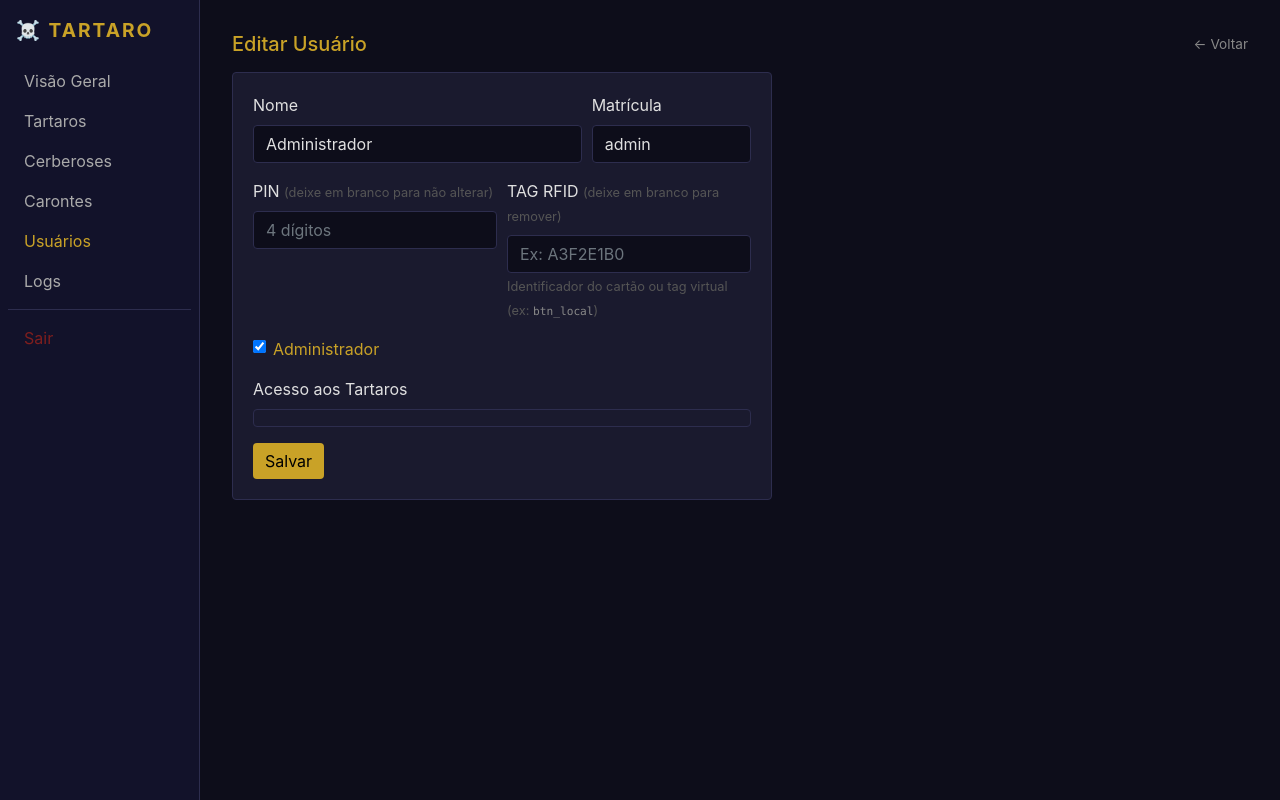
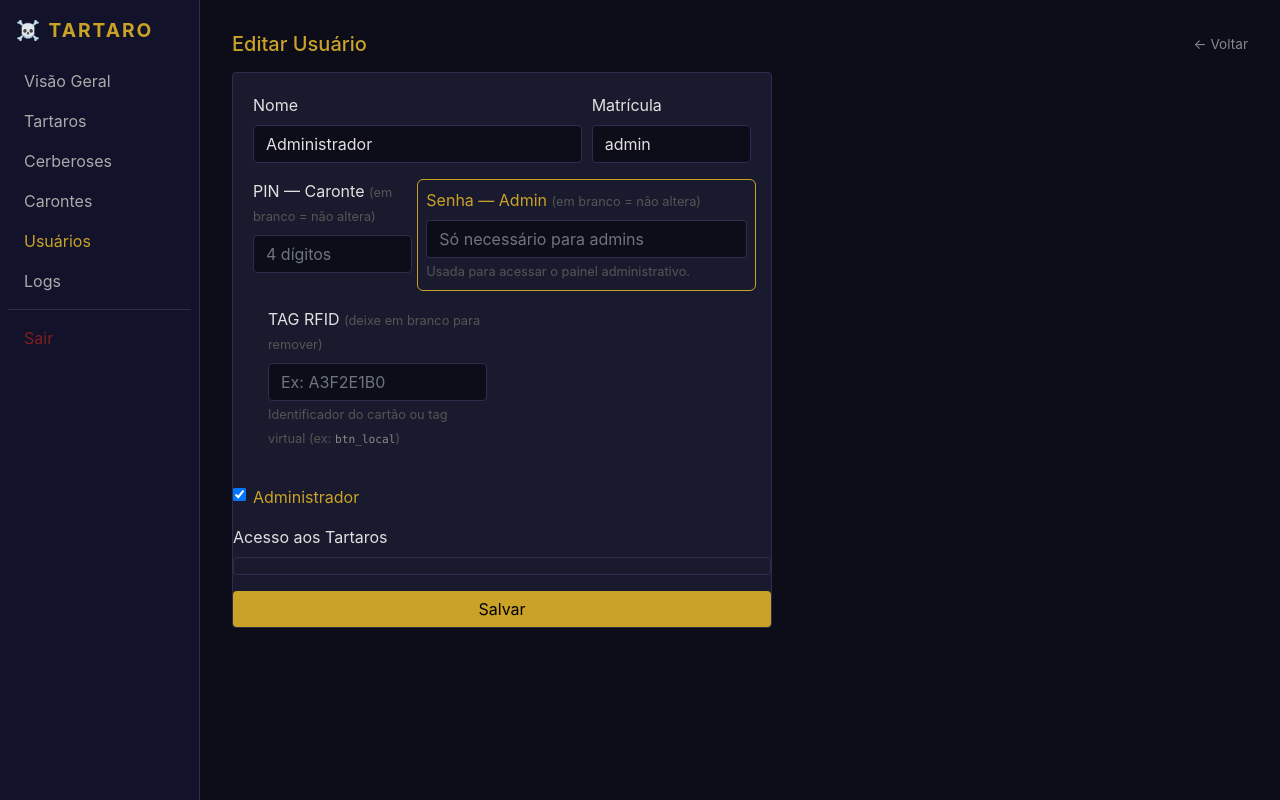
Before and after one commit to LAICA-IFRN/Access-NG, a Flask app: page /admin/usuarios/1/editar in a window 1280 px wide. Run offline with Flask 3, Linux system fonts and the light colour scheme; the visitor is signed in with stand-in values (Sample User, id 1); data comes from the database, SQL or seed files in the repository; data that the repository does not hold is empty; some libraries are stand-ins or nearby versions.

Commit message:
Inserindo senha maior que um pin

```diff
--- a/Sistema/Model.py
+++ b/Sistema/Model.py
@@ -43,6 +43,7 @@ class Usuario(Base):
     nome: Mapped[str] = mapped_column(String(50))
     matricula: Mapped[str] = mapped_column(String(50))
     pin: Mapped[str] = mapped_column(String(4))
+    senha: Mapped[Optional[str]] = mapped_column(String(200), nullable=True)
     admin: Mapped[bool] = mapped_column(Boolean)
     tag: Mapped["TAG"] = relationship(back_populates="usuario")
     mac: Mapped["MAC"] = relationship(back_populates="usuario")
@@ -146,6 +147,8 @@ def _add_column_if_missing(table: str, column: str, col_type: str):
             conn.commit()
 
 
+_add_column_if_missing('usuarios', 'senha', 'VARCHAR(200)')
+
 for _table in ('cerberoses', 'carontes'):
     _add_column_if_missing(_table, 'status', 'VARCHAR(20)')
     _add_column_if_missing(_table, 'last_seen', 'DATETIME')
--- a/Sistema/api.py
+++ b/Sistema/api.py
@@ -3,6 +3,7 @@ from flask import (Flask, render_template, jsonify, request,
                    session, redirect, url_for, flash, abort)
 from flask_bootstrap import Bootstrap
 from werkzeug.middleware.proxy_fix import ProxyFix
+from werkzeug.security import generate_password_hash, check_password_hash
 from functools import wraps
 from sqlalchemy import or_
 import datetime
@@ -690,13 +691,21 @@ def caronte_logout():
 def admin_login():
     if request.method == 'POST':
         matricula = request.form.get('matricula', '').strip()
-        pin = request.form.get('pin', '').strip()
+        senha = request.form.get('senha', '').strip()
         usuario = db.query(Usuario).filter(
             Usuario.matricula == matricula,
-            Usuario.pin == pin,
             Usuario.admin == True
         ).first()
-        if not usuario:
+
+        autenticado = False
+        if usuario:
+            if usuario.senha:
+                autenticado = check_password_hash(usuario.senha, senha)
+            else:
+                # Fallback para PIN enquanto a senha ainda não foi definida
+                autenticado = (usuario.pin == senha)
+
+        if not autenticado:
             _create_audit_log(
                 event_type='login_admin',
                 result='falha',
@@ -705,6 +714,8 @@ def admin_login():
             )
             flash('Credenciais inválidas ou sem permissão de admin.', 'danger')
             return redirect(url_for('admin_login'))
+        if not usuario.senha:
+            flash('Você entrou com o PIN (fallback). Defina uma senha de admin no seu perfil.', 'warning')
         _create_audit_log(
             event_type='login_admin',
             result='sucesso',
@@ -1081,8 +1092,11 @@ def admin_usuario_novo():
     ambientes = db.query(Ambiente).all()
     if request.method == 'POST':
         f = request.form
+        is_admin = 'admin' in f
+        senha_raw = f.get('senha', '').strip()
         u = Usuario(nome=f['nome'], matricula=f['matricula'],
-                    pin=f['pin'][:4], admin='admin' in f)
+                    pin=f['pin'][:4], admin=is_admin,
+                    senha=generate_password_hash(senha_raw) if senha_raw else None)
         db.add(u)
         db.flush()
         tag_numero = f.get('tag', '').strip()
@@ -1112,6 +1126,8 @@ def admin_usuario_editar(id):
         if f.get('pin'):
             u.pin = f['pin'][:4]
         u.admin = 'admin' in f
+        if f.get('senha'):
+            u.senha = generate_password_hash(f['senha'])
         tag_numero = f.get('tag', '').strip()
         existing_tag = db.query(TAG).filter(TAG.usuario_id == u.id).first()
         if tag_numero:
--- a/Sistema/templates/admin/login.html
+++ b/Sistema/templates/admin/login.html
@@ -32,8 +32,8 @@
       <input name="matricula" type="text" class="form-control" required autofocus>
     </div>
     <div class="form-group">
-      <label>PIN</label>
-      <input name="pin" type="password" class="form-control" maxlength="4" required>
+      <label>Senha</label>
+      <input name="senha" type="password" class="form-control" required autocomplete="current-password">
     </div>
     <button type="submit" class="btn btn-gold mt-2">Entrar</button>
   </form>
--- a/Sistema/templates/admin/usuario_form.html
+++ b/Sistema/templates/admin/usuario_form.html
@@ -21,11 +21,20 @@
         </div>
       </div>
       <div class="form-row">
-        <div class="form-group col-md-6">
-          <label>PIN {% if usuario %}<small style="color:#555;">(deixe em branco para não alterar)</small>{% endif %}</label>
+        <div class="form-group col-md-4">
+          <label>PIN — Caronte {% if usuario %}<small style="color:#555;">(em branco = não altera)</small>{% endif %}</label>
           <input name="pin" type="password" class="form-control" maxlength="4"
-                 {% if not usuario %}required{% endif %} placeholder="4 dígitos">
+                 {% if not usuario %}required{% endif %} placeholder="4 dígitos"
+                 autocomplete="off">
         </div>
+        <div class="form-group col-md-8" id="senha-group">
+          <label>Senha — Admin {% if usuario %}<small style="color:#555;">(em branco = não altera)</small>{% endif %}</label>
+          <input name="senha" type="password" class="form-control"
+                 placeholder="Só necessário para admins" autocomplete="new-password">
+          <small style="color:#555;">Usada para acessar o painel administrativo.</small>
+        </div>
+      </div>
+      <div class="form-row" style="display:none;" id="dummy-row-placeholder"></div>
         <div class="form-group col-md-6">
           <label>TAG RFID <small style="color:#555;">(deixe em branco para remover)</small></label>
           <input name="tag" type="text" class="form-control"
@@ -60,4 +69,20 @@
     </form>
   </div>
 </div>
+
+<script>
+(function() {
+  var adminCheck = document.getElementById('adminCheck');
+  var senhaGroup = document.getElementById('senha-group');
+  function update() {
+    senhaGroup.style.border = adminCheck.checked
+      ? '1px solid #c9a227' : '1px solid transparent';
+    senhaGroup.style.borderRadius = '6px';
+    senhaGroup.style.padding = adminCheck.checked ? '8px' : '0';
+    senhaGroup.querySelector('label').style.color = adminCheck.checked ? '#c9a227' : '#888';
+  }
+  adminCheck.addEventListener('change', update);
+  update();
+})();
+</script>
 {% endblock %}
```
